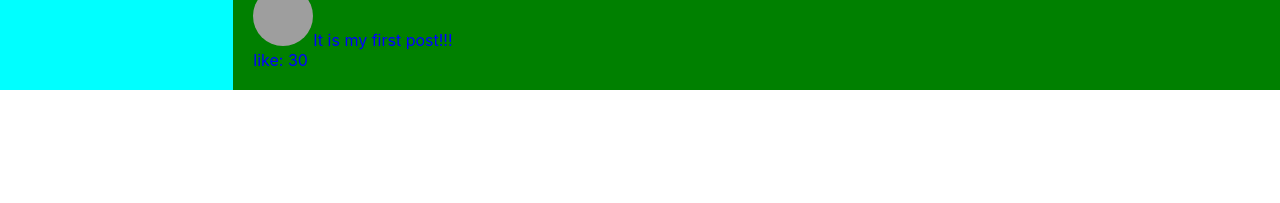
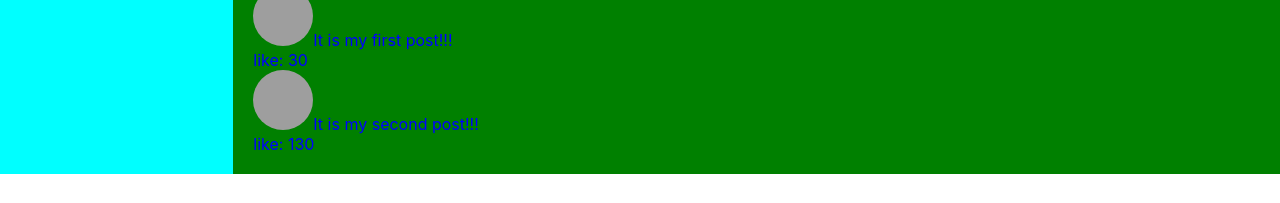
Before and after one commit to svetik-kov/pyt_samyraya_new, a React (Create React App) app: page /profile in a window 1280 px wide. Shown: the part 594-797 px from the top of the page. Built offline with nearby package versions, Linux system fonts and the light colour scheme; grey boxes are pictures that could not be loaded.

Commit message:
вынесли данные из MYPosts d index.tsx

```diff
--- a/src/App.tsx
+++ b/src/App.tsx
@@ -8,19 +8,27 @@ import {Dialogs} from "./components/Dialogs/Dialogs";
 import s from "./components/Dialogs/Dialogs.module.css";
 import {BrowserRouter, Route, Routes} from "react-router-dom";
 
-
-const  App=()=> {
+type AppPropsType = {
+    posts: Array<postsDataProps>
+}
+export type postsDataProps = {
+    id: number
+    message: string
+    likesCount: number
+}
+const App = ( props:AppPropsType) => {
+    debugger
     return (
         <BrowserRouter>
             <div className="app-wrapper">
                 <Header/>
                 <Navbar/>
-                {/* <Profile/>*/}
+
                 <div className='app-wrapper-content'>
-                   {/* <Dialogs/>*/}
+
                     <Routes>
                         <Route path="/dialogs/*" element={<Dialogs/>}/>
-                        <Route path="/profile" element={<Profile/>}/>
+                        <Route path="/profile/*" element={<Profile posts={props.posts}/>}/>
                     </Routes>
                 </div>
 
--- a/src/components/Profile/MyPosts/MyPosts.tsx
+++ b/src/components/Profile/MyPosts/MyPosts.tsx
@@ -2,14 +2,19 @@ import React from 'react';
 import s from './MyPosts.module.css'
 import {Post} from "./Post/Post";
 import {findAllByDisplayValue} from "@testing-library/react";
+import {postsDataProps} from "../../../App";
 
+type MyPostsPropsType = {
+    posts: Array<postsDataProps>
+}
 
-export const MyPosts = () => {
-    let postsData = [
-        {id: 1,message: 'Hi, how are you?',  likesCount: 14},
-        {id: 2, message: 'It is my first post!!!', likesCount: 30},
-    ]
-    let postsElements= postsData.map((p)=>  <Post message={p.message} likesCount={p.likesCount}/>);
+export const MyPosts = (props: MyPostsPropsType) => {
+    /*  let postsData = [
+          {id: 1,message: 'Hi, how are you?',  likesCount: 14},
+          {id: 2, message: 'It is my first post!!!', likesCount: 30},
+          {id: 3, message: 'It is my second post!!!', likesCount: 130},
+      ]*/
+    let postsElements = props.posts.map((p) => <Post key={p.id} message={p.message} likesCount={p.likesCount}/>);
     return (
         <div className={s.postsBlock}>
             <h3>MY posts</h3>
--- a/src/components/Profile/Profile.tsx
+++ b/src/components/Profile/Profile.tsx
@@ -2,13 +2,17 @@ import React from 'react';
 import s from './Profile.module.css'
 import {MyPosts} from "./MyPosts/MyPosts";
 import {ProfileInfo} from "./ProfileInfo/ProfileInfo";
+import {postsDataProps} from "../../App";
 
+type ProfilePropsType = {
+    posts: Array<postsDataProps>
+}
 
-export const Profile = () => {
+export const Profile = (props: ProfilePropsType) => {
     return (
         <div className={s.content}>
             <ProfileInfo/>
-                <MyPosts/>
+            <MyPosts posts={props.posts}/>
         </div>
 
     );
--- a/src/index.tsx
+++ b/src/index.tsx
@@ -4,12 +4,20 @@ import './index.css';
 import App from './App';
 import reportWebVitals from './reportWebVitals';
 
+
+
+let postsData = [
+    {id: 1,message: 'Hi, how are you?',  likesCount: 14},
+    {id: 2, message: 'It is my first post!!!', likesCount: 30},
+    {id: 3, message: 'It is my second post!!!', likesCount: 130},
+]
+
 const root = ReactDOM.createRoot(
   document.getElementById('root') as HTMLElement
 );
 root.render(
   <React.StrictMode>
-    <App />
+    <App posts={postsData} />
   </React.StrictMode>
 );
 
```
Also changed, not shown: 1 other file (tests, documents, lock files or other folders).
